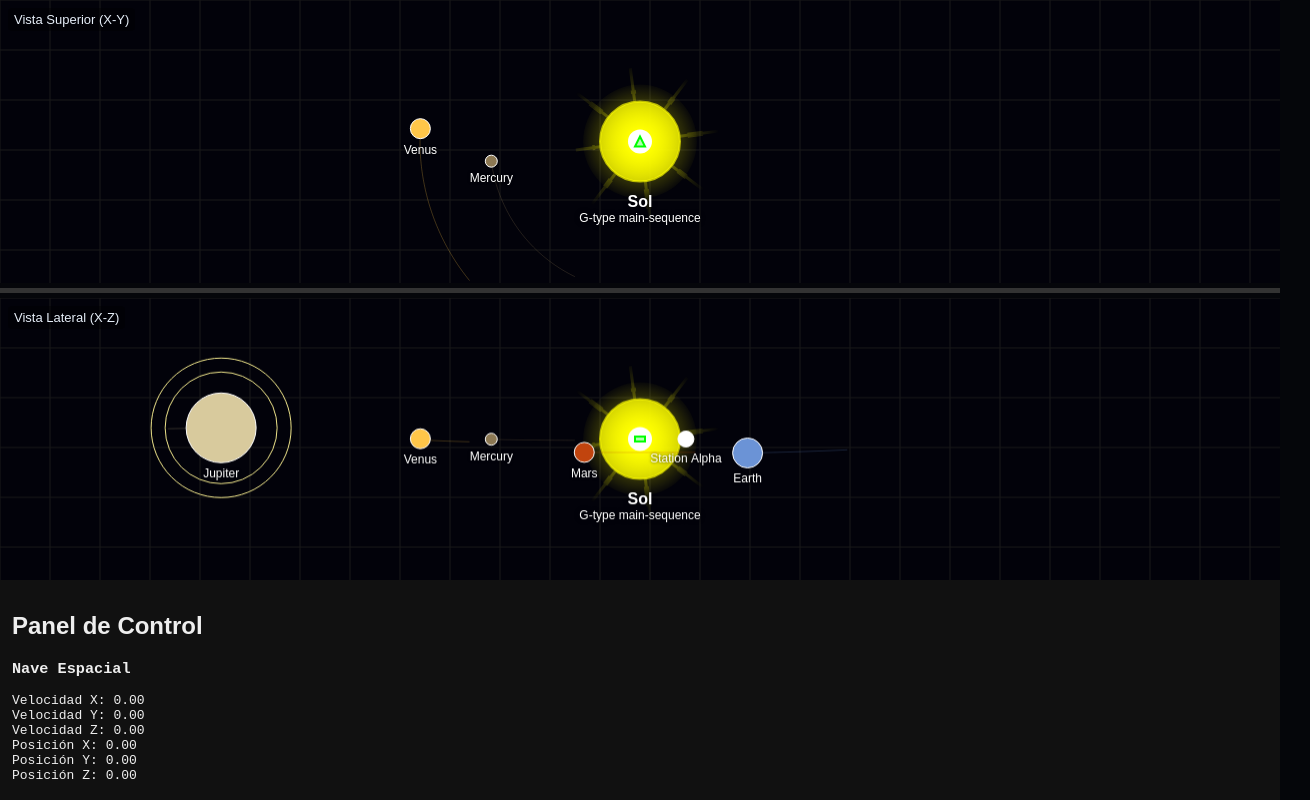
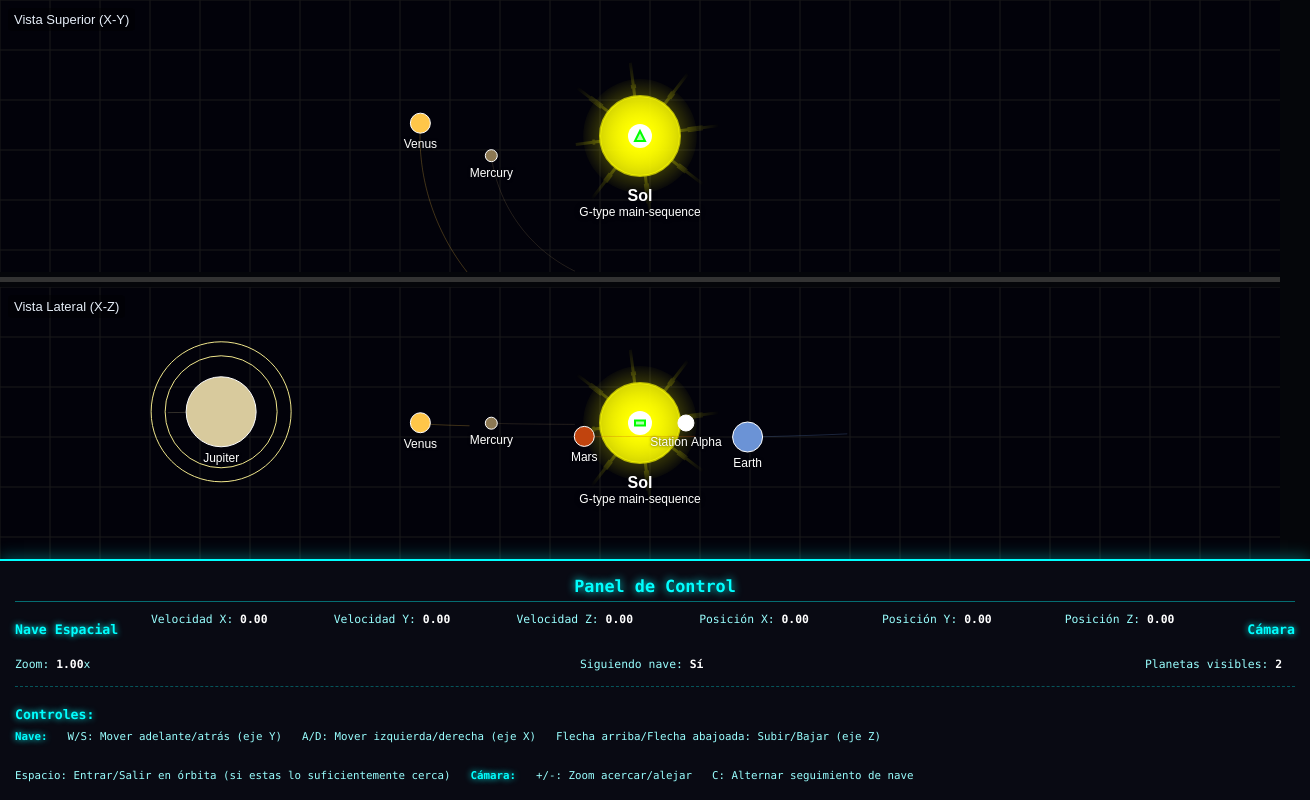
Before and after one commit to JuanCCA/diedric-space-game-demo, a plain HTML site: page src/index.html in a window 1280 px wide. Shown: the whole page, 1310 px wide, since content can reach past the window. Drawn offline with Linux system fonts and the light colour scheme.

Commit message:
update ui terminal style

```diff
--- a/src/css/style.css
+++ b/src/css/style.css
@@ -25,15 +25,6 @@ canvas {
     display: block;
 }
 
-#ui {
-    height: 220px;
-    box-sizing: border-box;
-    padding: 12px;
-    background: #111;
-    color: #eee;
-    overflow: auto;
-}
-
 .panelTitle {
     position: absolute;
     left: 8px;
@@ -44,17 +35,80 @@ canvas {
     font-size: 13px;
 }
 
+#ui {
+    position: relative;
+    bottom: 0;
+    left: 0;
+    width: 100%;
+    padding: 15px 15px;
+    background: rgba(10, 10, 20, 0.9);
+    border-top: 2px solid #0ff;
+    box-shadow: 0 -2px 15px rgba(0, 255, 255, 0.3);
+    font-family: "Consolas", "Courier New", monospace;
+    font-size: 0.75em;
+    color: #0ff;
+    z-index: 10;
+}
+
+#ui h2 {
+    margin: 0 0 10px 0;
+    font-size: 1.4em;
+    text-align: center;
+    color: #0ff;
+    text-shadow: 0 0 8px #0ff;
+    border-bottom: 1px solid rgba(0,255,255,0.4);
+    padding-bottom: 5px;
+}
+
+#ui h3 {
+    margin: 10px 0 5px 0;
+    font-size: 1.1em;
+    color: #0ff;
+    text-shadow: 0 0 6px #0ff;
+}
+
 #stats {
-    margin: 10px 0;
-    font-family: monospace;
+    display: flex;
+    flex-wrap: wrap;
+    gap: 15px;
+    justify-content: space-between;
+}
+
+#stats div {
+    min-width: 150px;
+    font-size: 0.95em;
+    color: #9ff;
+}
+
+#stats span {
+    color: #fff;
+    font-weight: bold;
 }
 
 #controls {
     margin-top: 15px;
+    border-top: 1px dashed rgba(0,255,255,0.3);
+    padding-top: 10px;
 }
 
 #controls ul {
-    margin-left: 20px;
+    list-style: none;
+    padding-left: 0;
+    margin: 5px 0 0 0;
+    font-size: 0.9em;
+    color: #9ff;
+    display: flex;
+    flex-wrap: wrap;
+    gap: 20px;
+}
+
+#controls li {
+    margin: 3px 0;
+}
+
+#controls strong {
+    color: #0ff;
+    text-shadow: 0 0 6px #0ff;
 }
 
 .separador {
--- a/src/index.html
+++ b/src/index.html
@@ -40,6 +40,7 @@
                     <li>W/S: Mover adelante/atrás (eje Y)</li>
                     <li>A/D: Mover izquierda/derecha (eje X)</li>
                     <li>Flecha arriba/Flecha abajoada: Subir/Bajar (eje Z)</li>
+                    <li>Espacio: Entrar/Salir en órbita (si estas lo suficientemente cerca)</li>
                     <li><strong>Cámara:</strong></li>
                     <li>+/-: Zoom acercar/alejar</li>
                     <li>C: Alternar seguimiento de nave</li>
```
